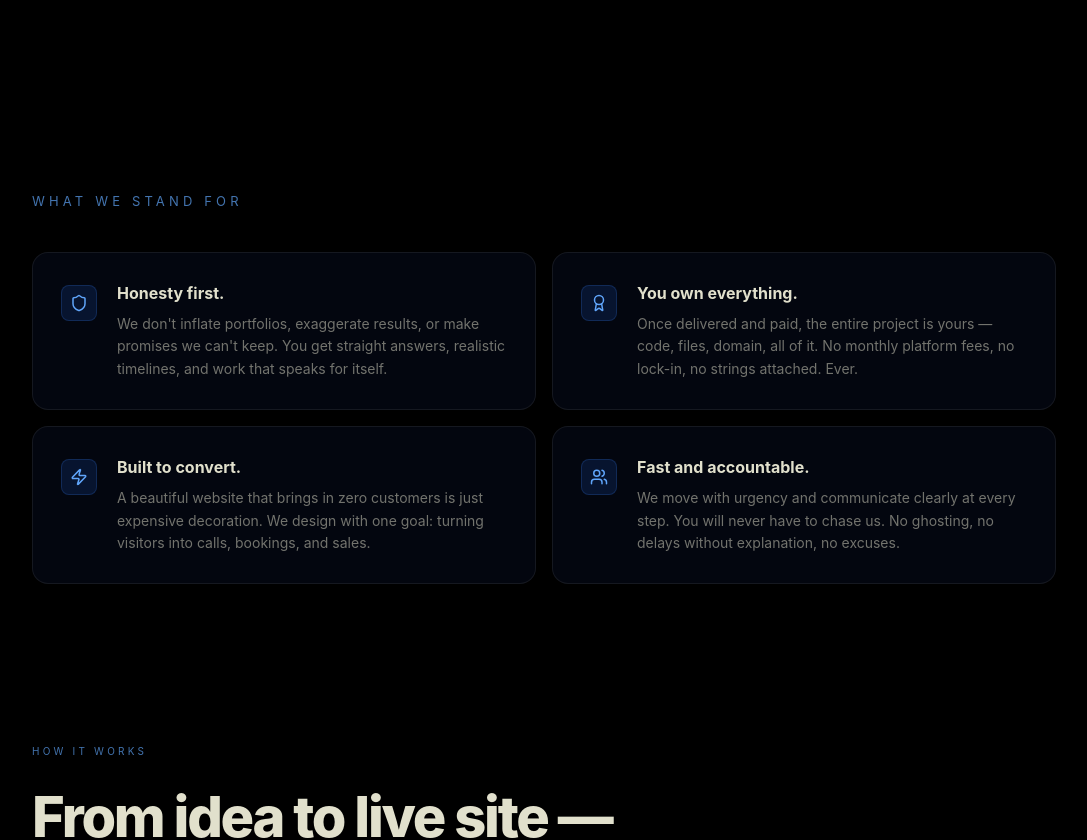
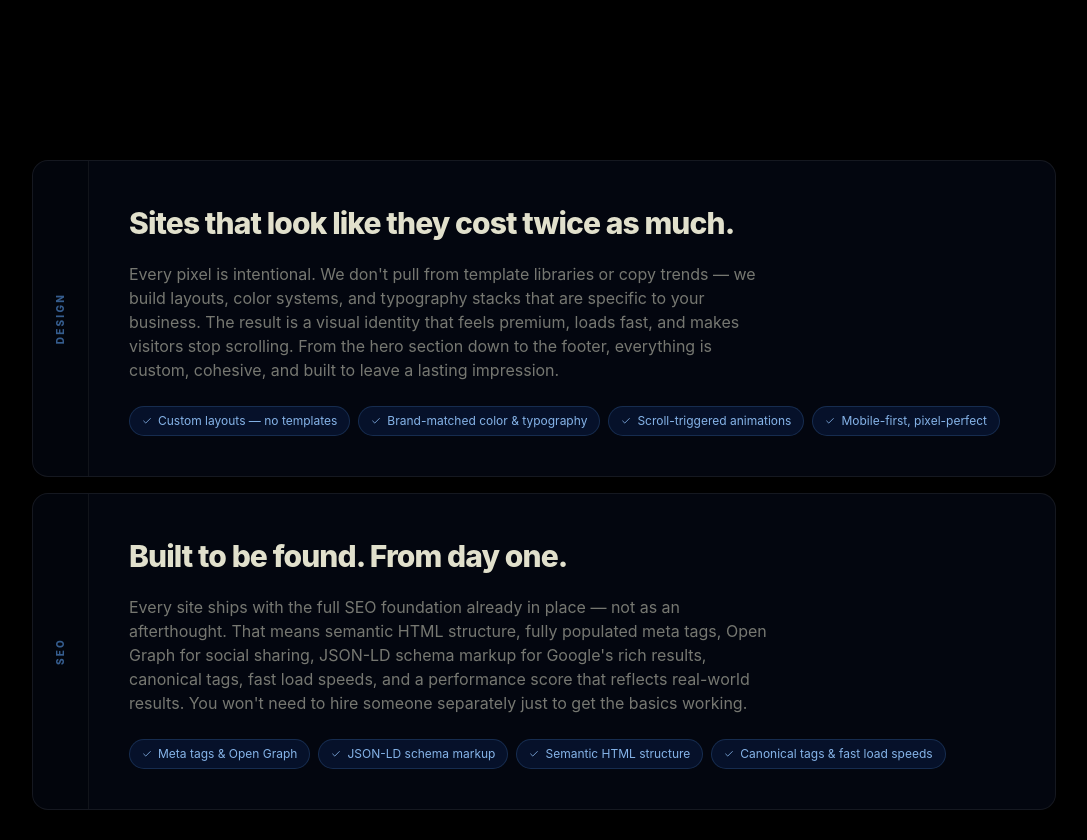
Before and after one commit to traviskenlocean1-oss/VISIONARY, a React (Vite) app: page /about in a window 1280 px wide. Shown: the part 1585-2425 px from the top of the page, without its empty margins (96-1183 px from the left). Built offline with nearby package versions, Linux system fonts and the light colour scheme.

Commit message:
feat: add Design & SEO feature panels to About page

```diff
--- a/src/pages/About.tsx
+++ b/src/pages/About.tsx
@@ -1,6 +1,6 @@
 import { motion } from 'framer-motion'
 import { Link } from 'react-router-dom'
-import { ArrowRight, Shield, Zap, Award, Users } from 'lucide-react'
+import { ArrowRight, Shield, Zap, Award, Users, Check } from 'lucide-react'
 
 const ABOUT_VIDEO = 'https://d8j0ntlcm91z4.cloudfront.net/user_38xzZboKViGWJOttwIXH07lWA1P/hf_20260324_024928_1efd0b0d-6c02-45a8-8847-1030900c4f63.mp4'
 
@@ -75,6 +75,21 @@ const process = [
     step: '04',
     title: 'Launch',
     desc: 'We handle everything: deployment, domain connection, final testing. You get a live site and a walkthrough of how it all works.',
+  },
+]
+
+const capabilities = [
+  {
+    label: 'Design',
+    heading: 'Sites that look like they cost twice as much.',
+    body: "Every pixel is intentional. We don't pull from template libraries or copy trends — we build layouts, color systems, and typography stacks that are specific to your business. The result is a visual identity that feels premium, loads fast, and makes visitors stop scrolling. From the hero section down to the footer, everything is custom, cohesive, and built to leave a lasting impression.",
+    points: ['Custom layouts — no templates', 'Brand-matched color & typography', 'Scroll-triggered animations', 'Mobile-first, pixel-perfect'],
+  },
+  {
+    label: 'SEO',
+    heading: 'Built to be found. From day one.',
+    body: "Every site ships with the full SEO foundation already in place — not as an afterthought. That means semantic HTML structure, fully populated meta tags, Open Graph for social sharing, JSON-LD schema markup for Google's rich results, canonical tags, fast load speeds, and a performance score that reflects real-world results. You won't need to hire someone separately just to get the basics working.",
+    points: ['Meta tags & Open Graph', 'JSON-LD schema markup', 'Semantic HTML structure', 'Canonical tags & fast load speeds'],
   },
 ]
 
@@ -194,6 +209,79 @@ export default function About() {
         </div>
       </section>
 
+      {/* DESIGN + SEO CAPABILITIES */}
+      <section className="relative py-4 md:py-8 px-6 md:px-10">
+        <div className="max-w-5xl mx-auto flex flex-col gap-4">
+          {capabilities.map((item, i) => (
+            <motion.div
+              key={item.label}
+              className="flex rounded-2xl overflow-hidden"
+              style={{
+                background: 'rgba(5,8,20,0.78)',
+                backdropFilter: 'blur(24px)',
+                WebkitBackdropFilter: 'blur(24px)',
+                border: '1px solid rgba(255,255,255,0.07)',
+              }}
+              initial={{ opacity: 0, y: 28 }}
+              whileInView={{ opacity: 1, y: 0 }}
+              viewport={{ once: true, margin: '-60px' }}
+              transition={{ duration: 0.75, ease: [0.16, 1, 0.3, 1], delay: i * 0.12 }}
+              whileHover={{ borderColor: 'rgba(96,165,250,0.2)' }}
+            >
+              {/* Vertical label */}
+              <div
+                className="flex-shrink-0 w-11 md:w-14 flex items-center justify-center border-r"
+                style={{ borderColor: 'rgba(255,255,255,0.06)', background: 'rgba(0,0,0,0.18)' }}
+              >
+                <span
+                  className="font-extrabold tracking-[0.22em] uppercase text-[10px] select-none"
+                  style={{
+                    writingMode: 'vertical-rl',
+                    textOrientation: 'mixed',
+                    transform: 'rotate(180deg)',
+                    color: 'rgba(96,165,250,0.55)',
+                  }}
+                >
+                  {item.label}
+                </span>
+              </div>
+
+              {/* Content */}
+              <div className="p-7 md:p-10 flex-1">
+                <h3
+                  className="font-extrabold tracking-tight mb-4"
+                  style={{ fontSize: 'clamp(18px, 2.8vw, 30px)', color: '#E1E0CC', letterSpacing: '-0.03em' }}
+                >
+                  {item.heading}
+                </h3>
+                <p
+                  className="text-sm md:text-base leading-relaxed mb-6"
+                  style={{ color: 'rgba(225,224,204,0.52)', maxWidth: '640px' }}
+                >
+                  {item.body}
+                </p>
+                <ul className="flex flex-wrap gap-2">
+                  {item.points.map((pt) => (
+                    <li
+                      key={pt}
+                      className="flex items-center gap-1.5 text-xs px-3 py-1.5 rounded-full"
+                      style={{
+                        background: 'rgba(37,99,235,0.12)',
+                        border: '1px solid rgba(96,165,250,0.18)',
+                        color: 'rgba(147,197,253,0.9)',
+                      }}
+                    >
+                      <Check size={10} />
+                      {pt}
+                    </li>
+                  ))}
+                </ul>
+              </div>
+            </motion.div>
+          ))}
+        </div>
+      </section>
+
       {/* VALUES */}
       <section className="relative py-12 md:py-16 px-6 md:px-10">
         <div className="max-w-5xl mx-auto">
```
